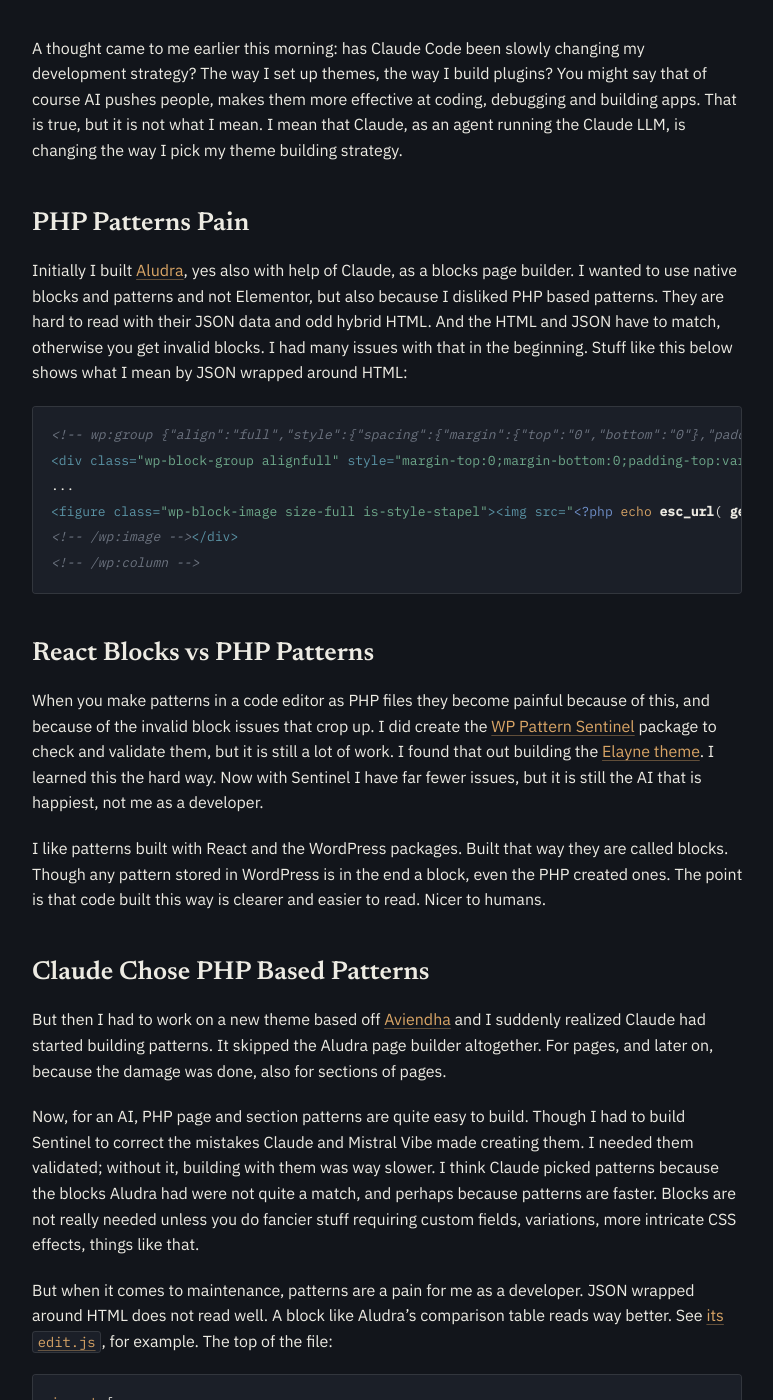
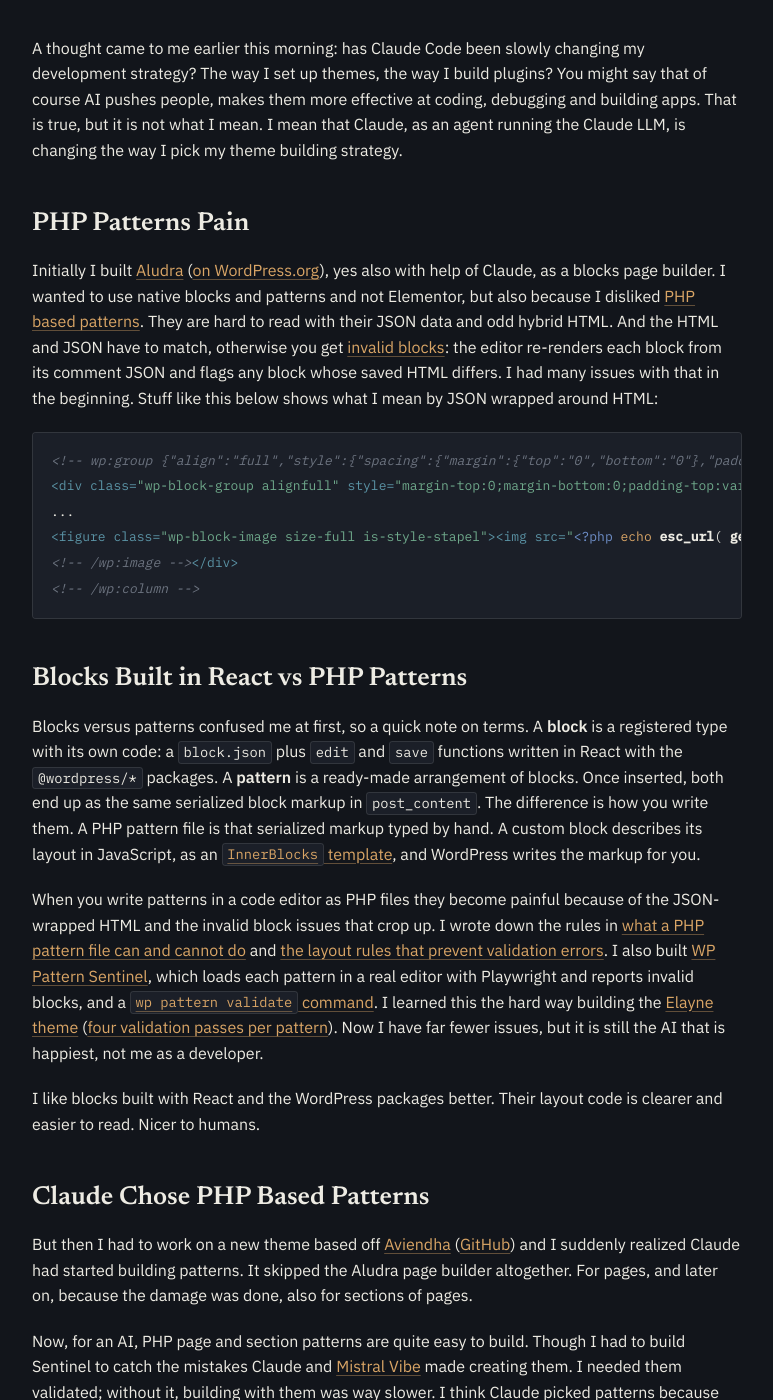
Before and after one commit to wpvillain/wpvillain.github.io, a Jekyll site: the page built from _posts/2026-11-09-ai-steering-block-theme-strategy-php-patterns-vs-blocks.markdown, in a window 1280 px wide and 1400 px high, scrolled down 388 px. Shown: the whole window, without its empty margins (96-869 px from the left). Built offline with Jekyll 4.4.1, drawn with Linux system fonts in a browser that asks for light colours; some of the changed text lies outside the part shown.

Commit message:
Publish AI steering block theme post

````diff
--- a/_posts/2026-11-09-ai-steering-block-theme-strategy-php-patterns-vs-blocks.markdown
+++ b/_posts/2026-11-09-ai-steering-block-theme-strategy-php-patterns-vs-blocks.markdown
@@ -1,6 +1,7 @@
 ---
 layout: post
 title: "AI Steering Me or I AI? How Claude Code Quietly Switched My Block Themes From Blocks to PHP Patterns"
+seo_title: "Claude Code Switched My Block Themes to PHP Patterns"
 date: 2026-11-09 10:00:00 +0700
 categories: ai block-themes
 tags: [ai, ai-agents, claude-code, block-themes, block-patterns, gutenberg, aludra, aviendha]
@@ -8,34 +9,34 @@
 case_status: documented
 ---
 
-<!-- Moved from imagewize.com production draft post 14400 (Nov 9, 2026). Still a draft: last section unfinished. -->
-
 A thought came to me earlier this morning: has Claude Code been slowly changing my development strategy? The way I set up themes, the way I build plugins? You might say that of course AI pushes people, makes them more effective at coding, debugging and building apps. That is true, but it is not what I mean. I mean that Claude, as an agent running the Claude LLM, is changing the way I pick my theme building strategy.
 
 ## PHP Patterns Pain
 
-Initially I built [Aludra](https://wordpress.org/plugins/aludra/), yes also with help of Claude, as a blocks page builder. I wanted to use native blocks and patterns and not Elementor, but also because I disliked PHP based patterns. They are hard to read with their JSON data and odd hybrid HTML. And the HTML and JSON have to match, otherwise you get invalid blocks. I had many issues with that in the beginning. Stuff like this below shows what I mean by JSON wrapped around HTML:
+Initially I built [Aludra](https://imagewize.com/plugins/aludra/) ([on WordPress.org](https://wordpress.org/plugins/aludra/)), yes also with help of Claude, as a blocks page builder. I wanted to use native blocks and patterns and not Elementor, but also because I disliked [PHP based patterns](https://developer.wordpress.org/themes/features/block-patterns/). They are hard to read with their JSON data and odd hybrid HTML. And the HTML and JSON have to match, otherwise you get [invalid blocks](https://developer.wordpress.org/block-editor/reference-guides/block-api/block-edit-save/#validation): the editor re-renders each block from its comment JSON and flags any block whose saved HTML differs. I had many issues with that in the beginning. Stuff like this below shows what I mean by JSON wrapped around HTML:
 
 ```php
 <!-- wp:group {"align":"full","style":{"spacing":{"margin":{"top":"0","bottom":"0"},"padding":{"top":"var:preset|spacing|medium","bottom":"var:preset|spacing|x-large"}}},"layout":{"type":"constrained"}} -->
 <div class="wp-block-group alignfull" style="margin-top:0;margin-bottom:0;padding-top:var(--wp--preset--spacing--medium);padding-bottom:var(--wp--preset--spacing--x-large)"><!-- wp:columns {"align":"wide","verticalAlignment":"center","style":{"spacing":{"blockGap":{"left":"var:preset|spacing|x-large"}}}} -->
 ...
-<figure class="wp-block-image size-full is-style-stapel"><img src="<?php echo esc_url( get_theme_file_uri( 'assets/images/tuin-portret.webp' ) ); ?>" alt="alt tage removed" style="aspect-ratio:0.89;object-fit:cover"/><figcaption class="wp-element-caption"><strong>Oude tegels, nieuwe rand</strong>Hergebruikt als plantenbak.</figcaption></figure>
+<figure class="wp-block-image size-full is-style-stapel"><img src="<?php echo esc_url( get_theme_file_uri( 'assets/images/tuin-portret.webp' ) ); ?>" alt="..." style="aspect-ratio:0.89;object-fit:cover"/><figcaption class="wp-element-caption"><strong>Oude tegels, nieuwe rand</strong>Hergebruikt als plantenbak.</figcaption></figure>
 <!-- /wp:image --></div>
 <!-- /wp:column -->
 ```
 
-## React Blocks vs PHP Patterns
+## Blocks Built in React vs PHP Patterns
 
-When you make patterns in a code editor as PHP files they become painful because of this, and because of the invalid block issues that crop up. I did create the [WP Pattern Sentinel](https://www.npmjs.com/package/@imwz/wp-pattern-sentinel) package to check and validate them, but it is still a lot of work. I found that out building the [Elayne theme](https://wordpress.org/themes/elayne/). I learned this the hard way. Now with Sentinel I have far fewer issues, but it is still the AI that is happiest, not me as a developer.
+Blocks versus patterns confused me at first, so a quick note on terms. A **block** is a registered type with its own code: a `block.json` plus `edit` and `save` functions written in React with the `@wordpress/*` packages. A **pattern** is a ready-made arrangement of blocks. Once inserted, both end up as the same serialized block markup in `post_content`. The difference is how you write them. A PHP pattern file is that serialized markup typed by hand. A custom block describes its layout in JavaScript, as an [`InnerBlocks` template](https://developer.wordpress.org/block-editor/reference-guides/block-api/block-templates/), and WordPress writes the markup for you.
 
-I like patterns built with React and the WordPress packages. Built that way they are called blocks. Though any pattern stored in WordPress is in the end a block, even the PHP created ones. The point is that code built this way is clearer and easier to read. Nicer to humans.
+When you write patterns in a code editor as PHP files they become painful because of the JSON-wrapped HTML and the invalid block issues that crop up. I wrote down the rules in [what a PHP pattern file can and cannot do]({% post_url 2026-10-28-wordpress-block-pattern-php-files-headers-escaping-images %}) and [the layout rules that prevent validation errors]({% post_url 2026-10-28-wordpress-block-pattern-layout-alignfull-grid-spacing-rules %}). I also built [WP Pattern Sentinel](https://www.npmjs.com/package/@imwz/wp-pattern-sentinel), which loads each pattern in a real editor with Playwright and reports invalid blocks, and a [`wp pattern validate` command]({% post_url 2026-10-30-bedrock-wp-cli-yml-and-pattern-validate-block-pattern-files %}). I learned this the hard way building the [Elayne theme](https://imagewize.com/themes/elayne/) ([four validation passes per pattern](https://imagewize.com/elayne-four-pass-pattern-validation/)). Now I have far fewer issues, but it is still the AI that is happiest, not me as a developer.
+
+I like blocks built with React and the WordPress packages better. Their layout code is clearer and easier to read. Nicer to humans.
 
 ## Claude Chose PHP Based Patterns
 
-But then I had to work on a new theme based off [Aviendha](https://github.com/imagewize/aviendha) and I suddenly realized Claude had started building patterns. It skipped the Aludra page builder altogether. For pages, and later on, because the damage was done, also for sections of pages.
+But then I had to work on a new theme based off [Aviendha](https://imagewize.com/themes/aviendha/) ([GitHub](https://github.com/imagewize/aviendha)) and I suddenly realized Claude had started building patterns. It skipped the Aludra page builder altogether. For pages, and later on, because the damage was done, also for sections of pages.
 
-Now, for an AI, PHP page and section patterns are quite easy to build. Though I had to build Sentinel to correct the mistakes Claude and Mistral Vibe made creating them. I needed them validated; without it, building with them was way slower. I think Claude picked patterns because the blocks Aludra had were not quite a match, and perhaps because patterns are faster. Blocks are not really needed unless you do fancier stuff requiring custom fields, variations, more intricate CSS effects, things like that.
+Now, for an AI, PHP page and section patterns are quite easy to build. Though I had to build Sentinel to catch the mistakes Claude and [Mistral Vibe]({% post_url 2026-11-06-mistral-vibe-model-routing-block-theme-patterns-elayne %}) made creating them. I needed them validated; without it, building with them was way slower. I think Claude picked patterns because the blocks Aludra had were not quite a match, and perhaps because patterns are faster. Blocks are not really needed unless you do fancier stuff requiring custom fields, variations, more intricate CSS effects, things like that.
 
 But when it comes to maintenance, patterns are a pain for me as a developer. JSON wrapped around HTML does not read well. A block like Aludra's comparison table reads way better. See [its `edit.js`](https://github.com/imagewize/aludra/blob/main/blocks/comparison-table/src/edit.js), for example. The top of the file:
 
@@ -71,8 +72,10 @@
 ...
 ```
 
-That is very easy to read and understand. And with blocks you can do anything you want: not just the simpler things patterns do, but also the more sophisticated ones.
+That is very easy to read and understand: each row and cell is a function call, and WordPress turns the array into block markup. And with blocks you can do anything you want: not just the simpler things patterns do, but also the more sophisticated ones.
+
+Blocks are not free of validation trouble either. Aludra's comparison table is a static block, so its `save.jsx` output is stored in the post. Change that output later and every table already on a page fails validation until you add a [deprecation](https://developer.wordpress.org/block-editor/reference-guides/block-api/block-deprecation/). The difference is that I write that code once, in one readable place, instead of in every pattern file.
 
 ## Plan Going Forward
 
-So what I will do is start pushing back against Claude and other AI agents again, and tell them to use Aludra, and so blocks, wherever possible, and to upgrade existing blocks by adding variations if need be, like we did in the past. We can still use page patterns and load in blocks
+So what I will do is start pushing back against Claude and other AI agents again, and tell them to use Aludra, and so blocks, wherever possible, and to upgrade existing blocks by adding [block variations](https://developer.wordpress.org/block-editor/reference-guides/block-api/block-variations/) if need be, like we did in the past. We can still use page patterns, as long as they load in blocks instead of rebuilding them as hand-typed markup. And a variation with `innerBlocks` is close to a pattern written in JavaScript, so most of what Claude reaches for a PHP pattern to do, a variation can do in code I can read.
````
